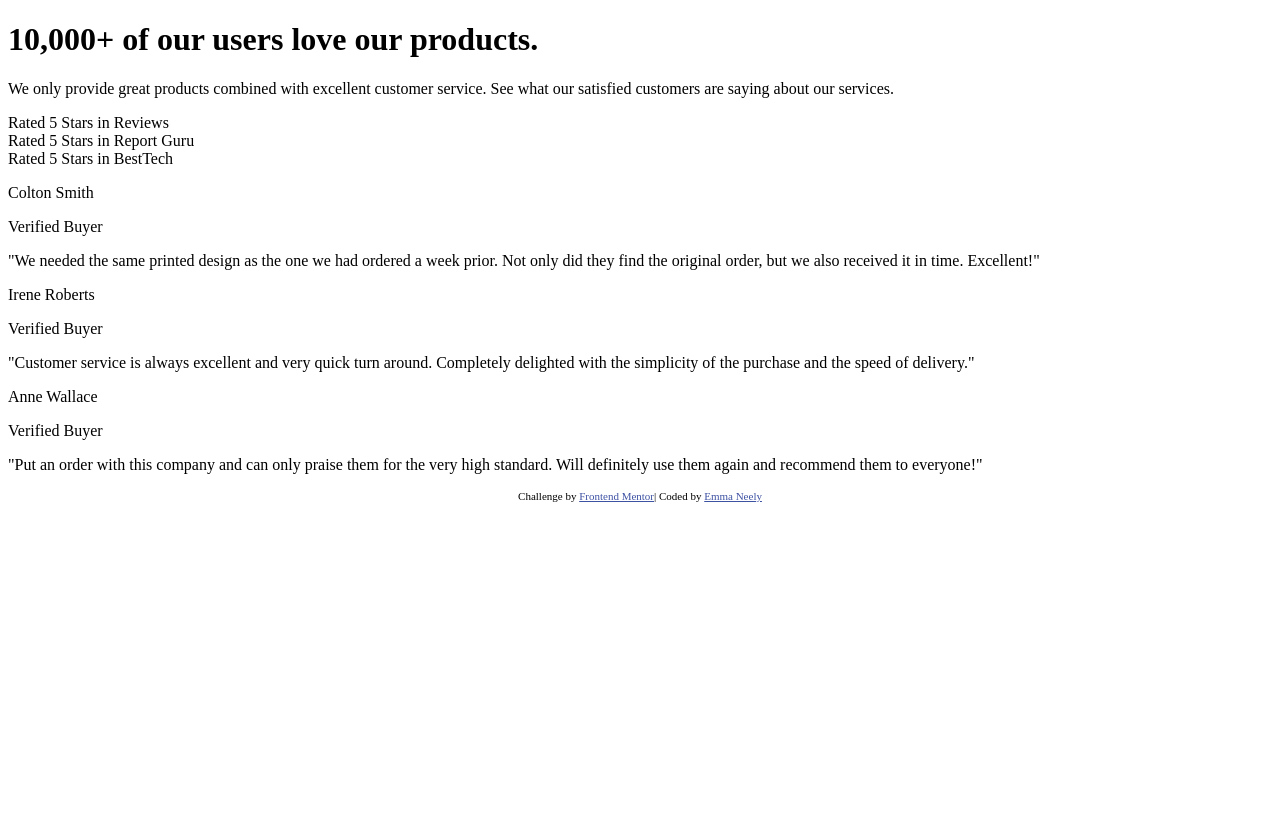
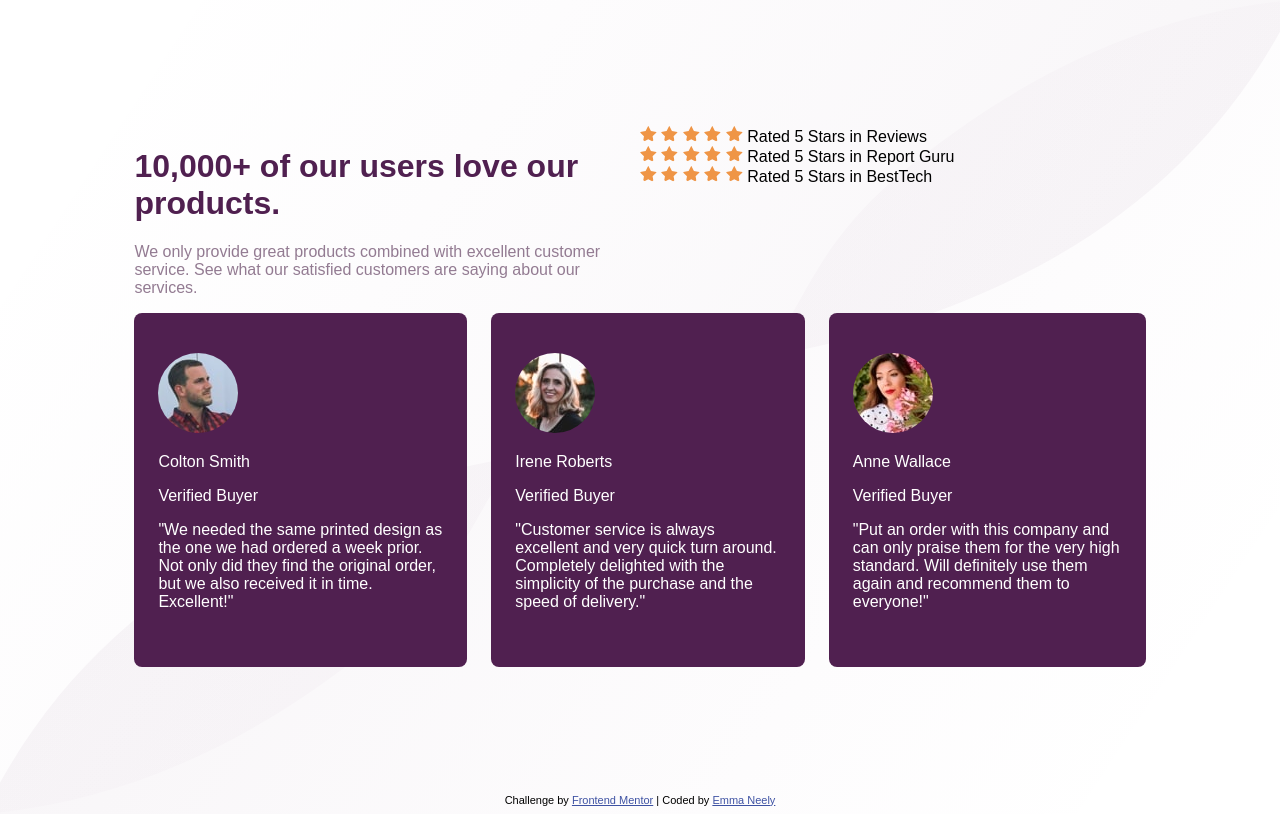
Before and after one commit to emmaneely/SocialProofSection, a plain HTML site: page index.html in a window 1280 px wide. Drawn offline with Linux system fonts and the light colour scheme.

Commit message:
Added images and grid

```diff
--- a/index.html
+++ b/index.html
@@ -15,37 +15,55 @@
   </head>
   <body>
     <main>
-      <heading>
+      <header>
         <h1>10,000+ of our users love our products.</h1>
         <p>We only provide great products combined with excellent customer service.
         See what our satisfied customers are saying about our services.</p>
-      </heading>
+      </header>
       <section class="ratings">
-        <div>
+        <div id="rating-1">
+          <img src="./images/icon-star.svg" alt="Star">
+          <img src="./images/icon-star.svg" alt="Star">
+          <img src="./images/icon-star.svg" alt="Star">
+          <img src="./images/icon-star.svg" alt="Star">
+          <img src="./images/icon-star.svg" alt="Star">
           Rated 5 Stars in Reviews
         </div>
-        <div>
+        <div id="rating-2">
+          <img src="./images/icon-star.svg" alt="Star">
+          <img src="./images/icon-star.svg" alt="Star">
+          <img src="./images/icon-star.svg" alt="Star">
+          <img src="./images/icon-star.svg" alt="Star">
+          <img src="./images/icon-star.svg" alt="Star">
           Rated 5 Stars in Report Guru
         </div>
-        <div>
+        <div id="rating-3">
+          <img src="./images/icon-star.svg" alt="Star">
+          <img src="./images/icon-star.svg" alt="Star">
+          <img src="./images/icon-star.svg" alt="Star">
+          <img src="./images/icon-star.svg" alt="Star">
+          <img src="./images/icon-star.svg" alt="Star">
           Rated 5 Stars in BestTech
         </div>
       </section>
       <section class="flex-cards">
-        <div class="card">
+        <div id="card-1" class="card">
+          <img src="./images/image-colton.jpg" alt="Colton's photo">
           <p class="name">Colton Smith</p>
           <p class="verified">Verified Buyer</p>
           <p class="quote">"We needed the same printed design as the one we had ordered a week prior.
             Not only did they find the original order, but we also received it in time.
             Excellent!"</p>
         </div>
-        <div class="card">
+        <div id="card-2" class="card">
+          <img src="./images/image-irene.jpg" alt="Irene's photo">
           <p class="name">Irene Roberts</p>
           <p class="verified">Verified Buyer</p>
           <p class="quote">"Customer service is always excellent and very quick turn around. Completely
             delighted with the simplicity of the purchase and the speed of delivery."</p>
         </div>
-        <div class="card">
+        <div id="card-3" class="card">
+          <img src="./images/image-anne.jpg" alt="Anne's photo">
           <p class="name">Anne Wallace</p>
           <p class="verified">Verified Buyer</p>
           <p class="quote">"Put an order with this company and can only praise them for the very high
@@ -57,7 +75,7 @@
       Challenge by
       <a href="https://www.frontendmentor.io?ref=challenge" target="_blank"
         >Frontend Mentor</a
-      >| Coded by <a href="https://github.com/emmaneely" target="_blank">Emma Neely</a>
+      > | Coded by <a href="https://github.com/emmaneely" target="_blank">Emma Neely</a>
     </footer>
   </body>
 </html>
--- a/styles.css
+++ b/styles.css
@@ -1,3 +1,60 @@
+html {
+    @import url('https://fonts.googleapis.com/css2?family=League+Spartan:wght@400;500;700&display=swap');
+    box-sizing: border-box;
+}
+
+body {
+    background-image: url(./images/bg-pattern-top-desktop.svg), url(./images/bg-pattern-bottom-desktop.svg);
+    background-repeat: no-repeat;
+    background-position: center;
+    background-size: cover;
+    font-family: 'League Spartan', sans-serif;
+}
+
+main {
+    margin: 10%;
+    display: grid;
+    grid-template-areas:
+    'header ratings'
+    'flex-cards flex-cards';
+    grid-template-columns: 50% 50%;
+    grid-template-rows: 2fr;
+}
+
+header {
+    grid-area: header;
+}
+
+h1 {
+    color: hsl(300, 43%, 22%);
+}
+
+header p {
+    color: hsl(303, 10%, 53%);
+}
+
+.ratings {
+    grid-area: ratings;
+}
+
+.flex-cards {
+    grid-area: flex-cards;
+    display: flex;
+    justify-content: space-between;
+    gap: 1.5em;
+}
+
+.card {
+    background-color: hsl(300, 43%, 22%);
+    color: hsl(0, 0%, 100%);
+    border-radius: 8px;
+    padding: 2.5em 1.5em;
+}
+
+img {
+    border-radius: 50%;
+}
+
 .attribution {
     font-size: 11px;
     text-align: center;
```
Lines whose indentation alone changed are shown as unchanged.
